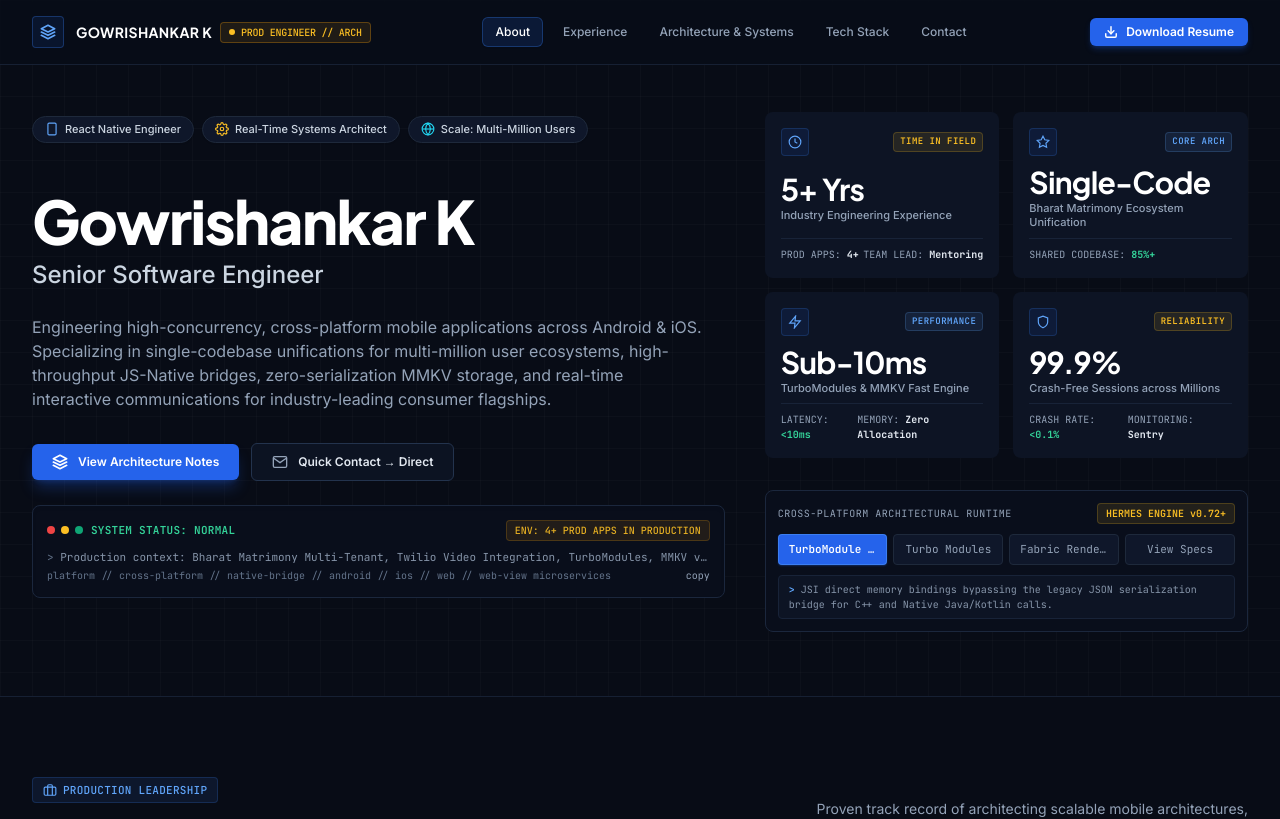
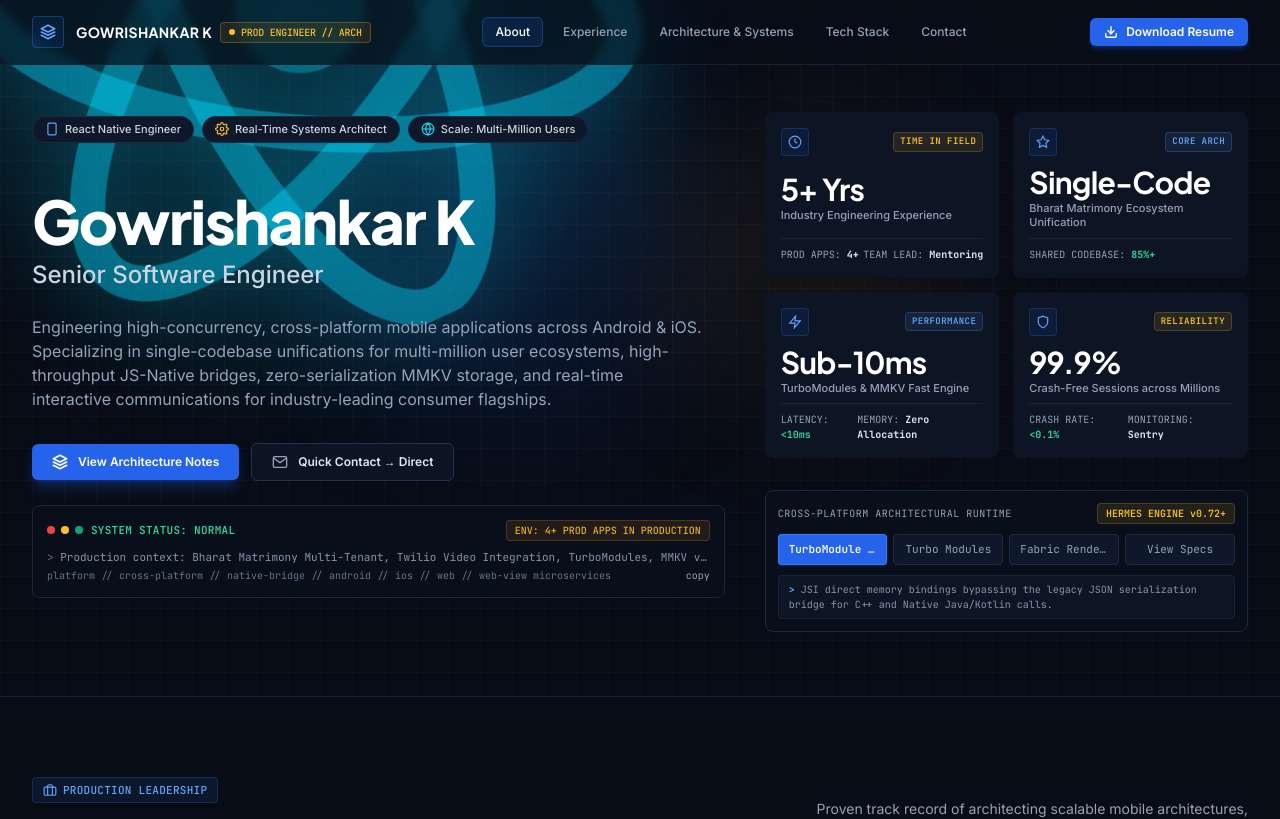
Before and after one commit to Gowrishankar98/gowri_web_portfolio, a React (Vite) app: page / in a window 1280 px wide. Shown: the top 819 px of the page. Built offline with nearby package versions, Linux system fonts and the light colour scheme.

Commit message:
feat: add index stylesheet and Hero component for web portfolio

```diff
--- a/src/components/Hero.jsx
+++ b/src/components/Hero.jsx
@@ -26,12 +26,36 @@ const Hero = ({ onOpenArchitectureModal }) => {
   };
 
   return (
-    <section id="about" className="relative pt-24 pb-12 lg:pt-28 lg:pb-16 px-4 sm:px-6 lg:px-8 max-w-7xl mx-auto tech-grid-bg">
+    <section id="about" className="relative isolate pt-24 pb-12 lg:pt-28 lg:pb-16 px-4 sm:px-6 lg:px-8 max-w-7xl mx-auto tech-grid-bg overflow-hidden">
       {/* Background ambient lighting */}
-      <div className="absolute top-12 left-1/4 w-96 h-96 bg-blue-600/10 rounded-full blur-3xl pointer-events-none -z-10"></div>
-      <div className="absolute top-24 right-1/4 w-80 h-80 bg-amber-500/5 rounded-full blur-3xl pointer-events-none -z-10"></div>
+      <div className="absolute top-12 left-1/4 w-96 h-96 bg-blue-600/10 rounded-full blur-3xl pointer-events-none z-0"></div>
+      <div className="absolute top-24 right-1/4 w-80 h-80 bg-amber-500/5 rounded-full blur-3xl pointer-events-none z-0"></div>
 
-      <div className="grid grid-cols-1 lg:grid-cols-12 gap-8 lg:gap-10 items-start">
+      {/* Central Ambient Rotating React Logo Watermark */}
+      <div
+        aria-hidden="true"
+        className="absolute top-[320px] sm:top-[340px] lg:top-1/2 left-1/2 -translate-x-1/2 -translate-y-1/2 w-[300px] h-[300px] sm:w-[440px] sm:h-[440px] lg:w-[680px] lg:h-[680px] pointer-events-none select-none z-0"
+      >
+        {/* Soft Radial Cyan & Blue Glow */}
+        <div className="absolute inset-0 bg-[#00d8ff]/15 rounded-full blur-3xl pointer-events-none"></div>
+
+        {/* Slow Spinning Vector React Atom */}
+        <svg
+          viewBox="-11.5 -10.23174 23 20.46348"
+          fill="none"
+          xmlns="http://www.w3.org/2000/svg"
+          className="w-full h-full text-[#00d8ff]/35 sm:text-[#00d8ff]/40 animate-spin-slow drop-shadow-[0_0_35px_rgba(0,216,255,0.4)]"
+        >
+          <circle cx="0" cy="0" r="2.2" fill="currentColor" className="opacity-80" />
+          <g stroke="currentColor" strokeWidth="1.2" fill="none">
+            <ellipse rx="11" ry="4.2" />
+            <ellipse rx="11" ry="4.2" transform="rotate(60)" />
+            <ellipse rx="11" ry="4.2" transform="rotate(120)" />
+          </g>
+        </svg>
+      </div>
+
+      <div className="relative z-10 grid grid-cols-1 lg:grid-cols-12 gap-8 lg:gap-10 items-start">
         {/* ================= LEFT COLUMN: HERO PROFILE & MISSION ================= */}
         <div className="lg:col-span-7 flex flex-col space-y-6">
           {/* Top 3 Pills */}
@@ -282,8 +306,8 @@ const Hero = ({ onOpenArchitectureModal }) => {
                       }
                     }}
                     className={`px-2.5 py-1.5 rounded text-[11px] font-mono text-center transition-all cursor-pointer truncate ${isActive
-                        ? 'bg-blue-600 text-white font-semibold shadow-sm shadow-blue-600/30 border border-blue-400/40'
-                        : 'bg-[#0f172a] text-slate-400 hover:text-slate-200 border border-[#1e293b] hover:border-slate-600'
+                      ? 'bg-blue-600 text-white font-semibold shadow-sm shadow-blue-600/30 border border-blue-400/40'
+                      : 'bg-[#0f172a] text-slate-400 hover:text-slate-200 border border-[#1e293b] hover:border-slate-600'
                       }`}
                   >
                     {pill}
--- a/src/index.css
+++ b/src/index.css
@@ -78,4 +78,17 @@
     -ms-overflow-style: none;
     scrollbar-width: none;
   }
+
+  @keyframes spin-slow {
+    from {
+      transform: rotate(0deg);
+    }
+    to {
+      transform: rotate(360deg);
+    }
+  }
+
+  .animate-spin-slow {
+    animation: spin-slow 35s linear infinite;
+  }
 }
```
